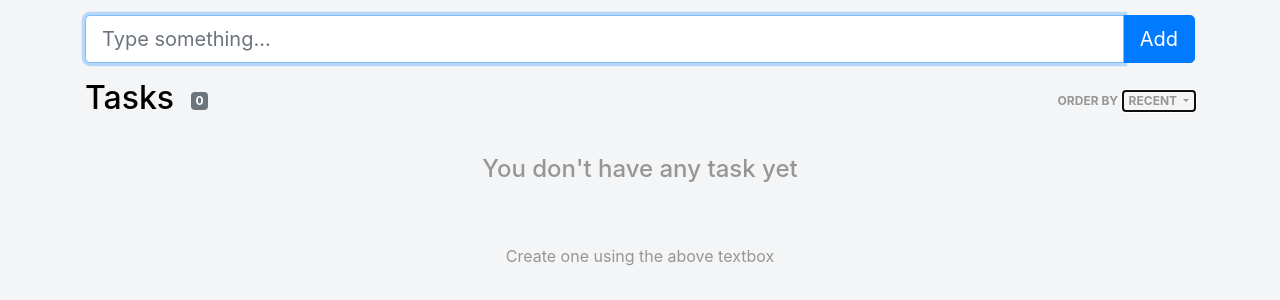
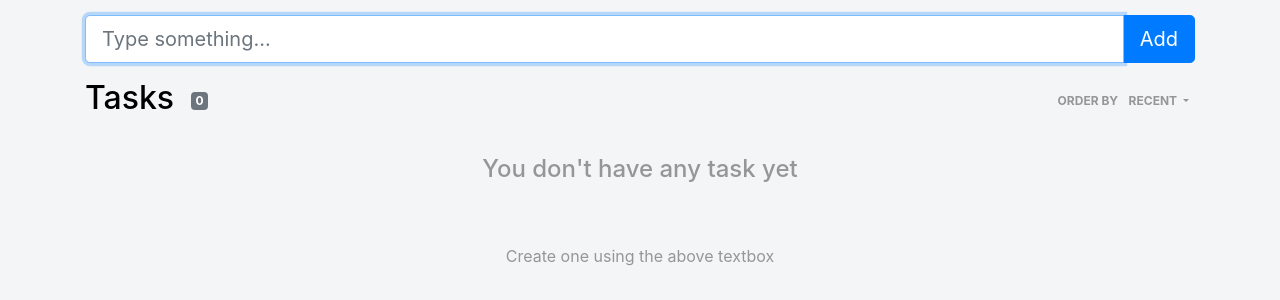
Before and after one commit to monzanifabio/taski-todo-list, a PHP site: page / in a window 1280 px wide, with the restyled element focused. Shown: the part 56-356 px from the top of the page. Run offline with PHP 8.4, Linux system fonts and the light colour scheme; the visitor is signed in with stand-in values (Sample User, id 1); data that the repository does not hold is empty; some libraries are stand-ins or nearby versions.

Commit message:
Fixed filters dropdown outline

```diff
--- a/style.css
+++ b/style.css
@@ -157,3 +157,6 @@ h1, h2, h3, h4, h5, h6, p, a {
   text-transform: uppercase;
   background-color: transparent;
 }
+.filters-select:focus {
+  outline: none;
+}
```
